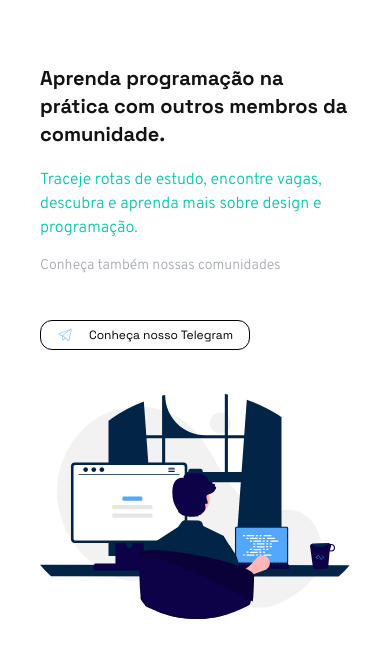
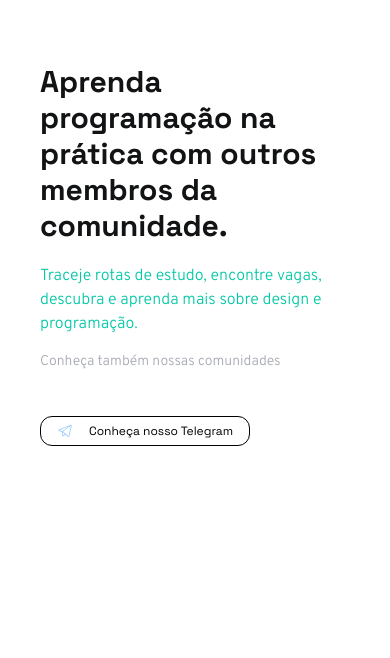
Before and after one commit to dansenpir/programeiros, a Next.js app: page /components/Home/Highlight in a window 390 px wide. Shown: the top 658 px of the page. Built offline with nearby package versions, Linux system fonts and the light colour scheme.

Commit message:
feat: update Highlight image

```diff
--- a/src/pages/components/Home/Highlight/index.tsx
+++ b/src/pages/components/Home/Highlight/index.tsx
@@ -2,13 +2,15 @@ import TelegramButton from '../../../../components/TelegramButton';
 
 export default function Highlight() {
   return (
-    <section className='flex flex-col sm:flex-row items-center justify-between mt-16 px-10 xl:px-24'>
-      <div>
-        <h1 className='text-xl md:text-2xl lg:text-4xl lg:leading-10 xl:text-5xl xl:leading-24 text-dark dark:text-white font-grotesk font-bold w-auto md:w-5/6 xl:w-4/6'>
+    <section className='flex flex-col sm:flex-row items-center justify-between mt-16 pl-10 xl:pl-24'>
+      <div className='flex'>
+        <div className='mt-0 md:mt-20 lg:mt-24 xl:mt-32'>
+          <h1 className='text-3xl md:text-2xl lg:text-4xl lg:leading-10 xl:text-5xl xl:leading-24 text-dark dark:text-white font-grotesk font-bold w-auto md:w-5/6 xl:w-3/4 pr-16 md:pr-0'>
             Aprenda programação na prática com outros membros da comunidade.
           </h1>
-        <h3 className='font-overpass font-light text-green text-md lg:text-xl lg:leading-7 xl:text-2-5xl xl:leading-9 pt-5 md:pt-6 md:w-5/6 lg:w-4/6 xl:w-3/6'>
-          Traceje rotas de estudo, encontre vagas, descubra e aprenda mais sobre design e programação.
+          <h3 className='font-overpass font-light text-green text-md lg:text-xl lg:leading-7 xl:text-2-5xl xl:leading-9 pt-5 md:pt-6 md:w-5/6 lg:w-4/6 xl:w-4/5 pr-16 md:pr-0'>
+            Traceje rotas de estudo, encontre vagas, descubra e aprenda mais
+            sobre design e programação.
           </h3>
           <p className='font-overpass font-normal text-gray text-sm md:text-base leading-5 pt-4 md:pt-12'>
             Conheça também nossas comunidades
@@ -17,8 +19,13 @@ export default function Highlight() {
             <TelegramButton />
           </div>
         </div>
-      <div>
-        <img src='/images/coding.svg' alt='pessoa programando' />
+        <div className='hidden md:block w-auto md:w-5/6 xl:w-3/4'>
+          <img
+            src='/images/highlight.svg'
+            alt='Ilustração Highlight'
+            className=''
+          />
+        </div>
       </div>
     </section>
   );
```
Also changed, not shown: public/images/coding.svg (deleted), public/images/highlight.svg (added). Lines whose indentation alone changed are shown as unchanged.
